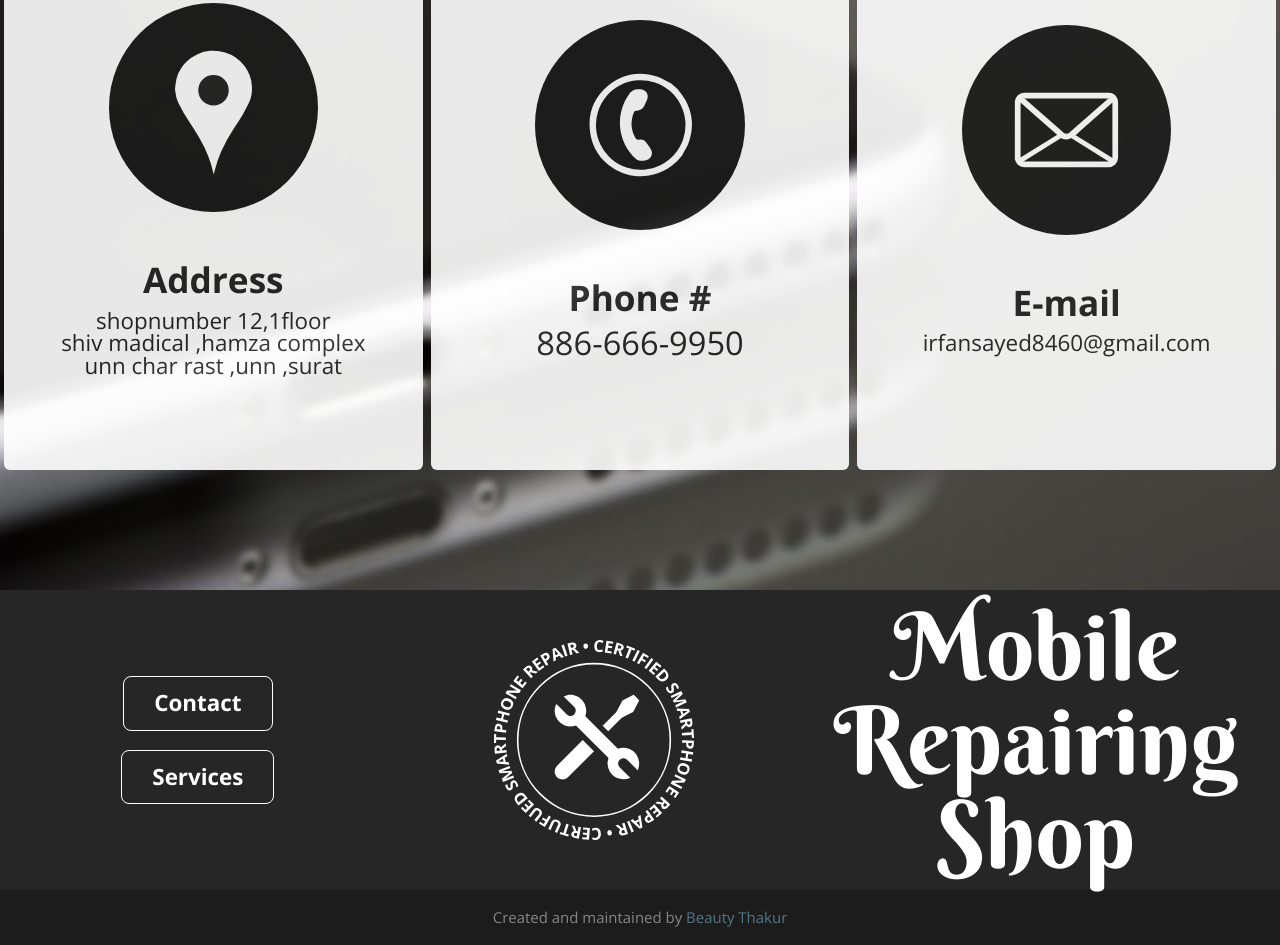
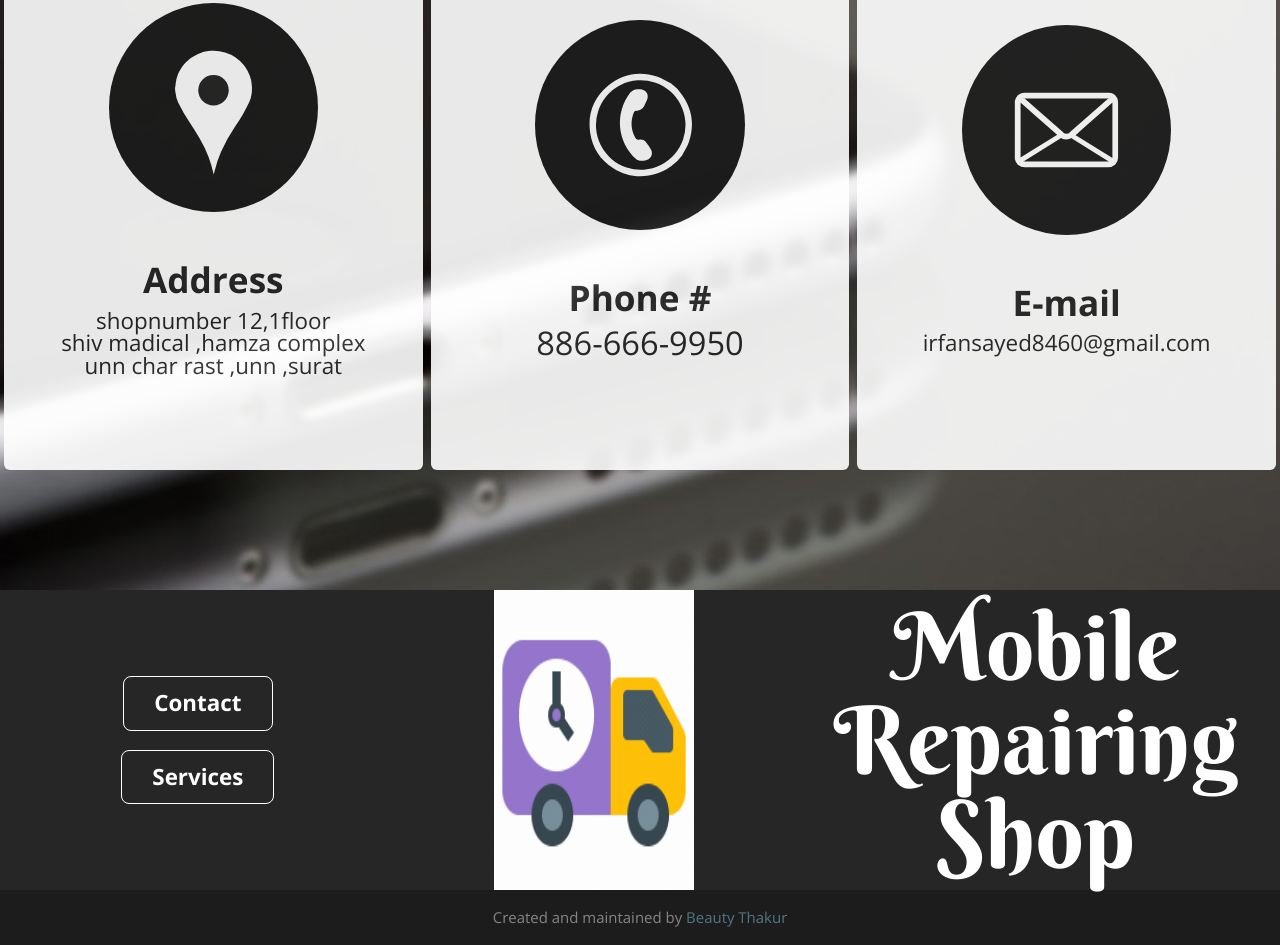
Before and after one commit to beautythakur/MobileRepairing.github.io, a website: page template/index.pug in a window 1280 px wide. Shown: the part 2727-3672 px from the top of the page. Drawn offline with nearby package versions, Linux system fonts and the light colour scheme; files that its build step writes are made by us from their sources; files whose address does not match are found by name.

Commit message:
Update index.pug

```diff
--- a/template/index.pug
+++ b/template/index.pug
@@ -320,7 +320,7 @@ html(lang='en')
             a(href='services.html')
               h5 Services
         .footer-logo.flx.col-3.center
-          img(src='images/header-logo.svg', alt='footer-logo')
+          img(src='images/delivery.gif', alt='footer-logo')
         .footer-type.flx.col-3
           .footer-logo-type.flx.col-12.center.column
             h1 Mobile Repairing Shop
```
